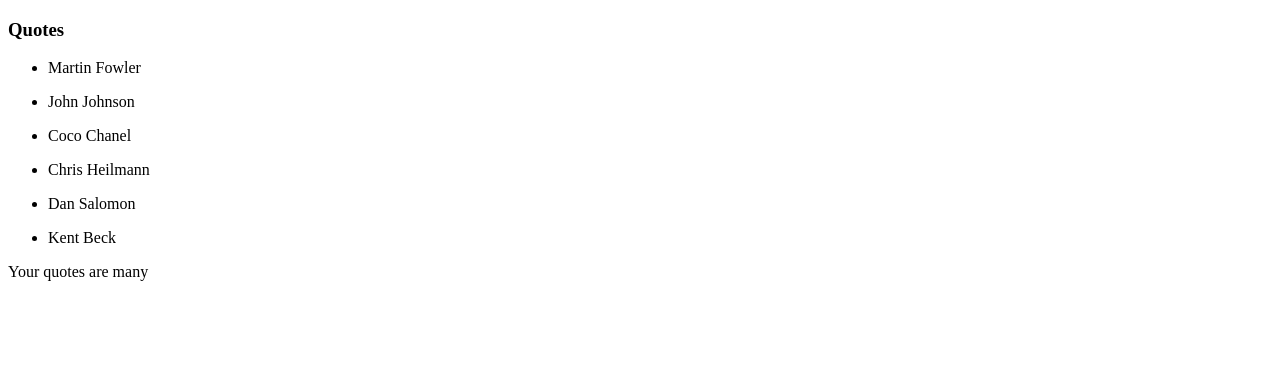
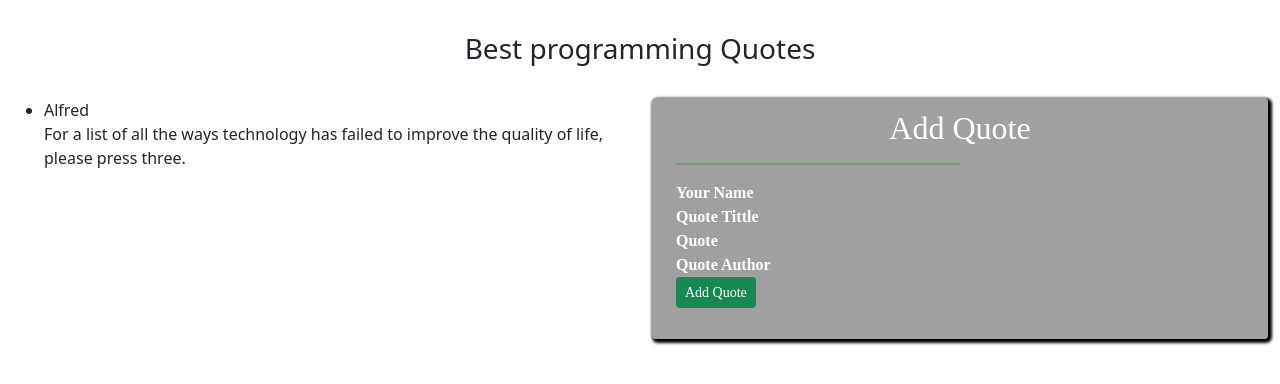
Before and after one commit to adeline-pepela/ip-quotes, an Angular app in the folder quote/: page / in a window 1280 px wide. Shown: the top 384 px of the page. Built offline with nearby package versions, Linux system fonts and the light colour scheme.

Commit message:
adding quote-detail component

```diff
--- a/quote/src/app/quote-detail/quote-detail.component.html
+++ b/quote/src/app/quote-detail/quote-detail.component.html
@@ -1,4 +1,4 @@
-
+<p> {{quote.description}} </p>
 <!-- <h6 class="card-subtitle mb-2 text-muted"> - {{quoty.author}} <span id="when">Posted: {{quoty.datePosted|datePipe}} days ago.</span> </h6> -->
 <!-- <div class="container-fluid" id="buttons">
   <button class="btn btn-sm btn-success" (click)='upvote()'>{{quoty.likes}} <i class="fa fa-thumbs-up" id="like"></i></button>
--- a/quote/src/app/quote-detail/quote-detail.component.ts
+++ b/quote/src/app/quote-detail/quote-detail.component.ts
@@ -1,4 +1,4 @@
-import { Component, OnInit } from '@angular/core';
+import { Component, OnInit,Input } from '@angular/core';
 import { Quote } from '../quote';
 @Component({
   selector: 'app-quote-detail',
@@ -6,7 +6,7 @@ import { Quote } from '../quote';
   styleUrls: ['./quote-detail.component.css']
 })
 export class QuoteDetailComponent implements OnInit {
-  // @Input()quote: Quote;
+  @Input() quote: Quote;
   // @Output() isRead = new EventEmitter<boolean>();
   // deleteQuote(read:boolean){
   //   this.isRead.emit(read);
--- a/quote/src/app/quote-form/quote-form.component.html
+++ b/quote/src/app/quote-form/quote-form.component.html
@@ -1,46 +1,25 @@
+ <form>
  <div class="container-fluid">
      <h2 class="heading">Add Quote</h2>
      <hr>
-     <!-- <form (ngSubmit)='addQuote() ;quotesForm.resetForm({})' #quotesForm='ngForm'> --> -->
-        <!-- <div class="form-group"> -->
-          <!-- <label for="name">Your Name</label> -->
-          <!-- <input type="text" required class="form-control" id="name" [(ngModel)]="quoted.name" name="name" #name='ngModel' minlength="3"> -->
-          <!-- <div *ngIf="name.invalid && name.dirty" class="alert alert-danger"> -->
-            <!-- <div *ngIf="name.errors.required"> -->
-                <!-- Your name is required. -->
-            <!-- </div> -->
-            <!-- <div *ngIf="name.errors.minlength"> -->
-              <!-- Name is at least 3 characters long. -->
-            <!-- </div> -->
-          <!-- </div>  -->
-        <!-- </div> -->
-        <!-- <div class="form-group"> -->
-          <!-- <label for="name">Quote Tittle</label> -->
-          <!-- <input type="text" required class="form-control" id="title" [(ngModel)]="quoted.title" name="title" #title='ngModel'> -->
-          <!-- <div *ngIf="title.invalid && title.dirty" class="alert alert-danger"> -->
-            <!-- <div *ngIf="title.errors.required"> -->
-                <!-- Title is required. -->
-            <!-- </div> -->
-          <!-- </div> -->
-        <!-- </div> -->
-        <!-- <div class="form-group"> -->
-          <!-- <label for="description">Quote</label> -->
-          <!-- <textarea class="form-control" id="quote" rows="2" required [(ngModel)]="quoted.quote" name="quote" #quote='ngModel'></textarea> -->
-          <!-- <div *ngIf="quote.invalid && quote.dirty" class="alert alert-danger"> -->
-            <!-- <div *ngIf="quote.errors.required"> -->
-                <!-- Quote can not be empty. -->
-            <!-- </div> -->
-          <!-- </div> -->
-        <!-- </div> -->
-        <!-- <div class="form-group"> -->
-          <!-- <label for="name">Quote Author</label> -->
-          <!-- <input type="text" required class="form-control" id="author"[(ngModel)]="quoted.author" name="author" #author='ngModel'> -->
-          <!-- <div *ngIf="title.invalid && title.dirty" class="alert alert-danger"> -->
-            <!-- <div *ngIf="title.errors.required"> -->
-                <!-- Author Name is required. -->
-            <!-- </div> -->
-          <!-- </div> -->
-        <!-- </div> -->
-        <!-- <button type="submit" class="btn btn-sm btn-success">Add Quote</button> -->
-    <!-- </form> -->
-  <!-- </div>   -->
+
+         <div class="form-group">
+           <label for="name">Your Name</label>
+             </div>
+
+
+         <div class="form-group">
+          <label for="name">Quote Tittle</label>
+         <div class="form-group">
+          <label for="description">Quote</label>
+        </div>
+        <div class="form-group">
+          <label for="name">Quote Author</label>
+            </div>
+           </div>
+
+         <button type="submit" class="btn btn-sm btn-success">Add Quote</button>
+
+
+</div>
+</form>
--- a/quote/src/app/quote.ts
+++ b/quote/src/app/quote.ts
@@ -1,5 +1,8 @@
 export class Quote {
-    id! :number;
-    name!:string;
-    description!:string;
+constructor(  public id:number,
+    public name:string,
+    public description:string,
+    public author:string
+    ){}
+
 }
--- a/quote/src/app/quote/quote.component.html
+++ b/quote/src/app/quote/quote.component.html
@@ -1,12 +1,21 @@
-<div>
-    <h3> Quotes</h3>
-    <ul *ngFor="let quote of quotes">
-        <li>
-            {{quote.name}}
-            <!-- <app-quote-detail [quote]="quote"></app-quote-detail> -->
-        </li>
-    </ul>
-    <p *ngIf="quotes.length>4"> Your quotes are many</p>
+<div class="overlay">
+    <h3 class="my-3 p-3 text-center" > Best programming Quotes</h3>
+    <div class="container-fluid">
+      <div class="row">
+        <div class="col-md-6">
+          <ul *ngFor="let quote of quotes">
+            <li>
+                {{quote.name}}
+                 <app-quote-detail [quote]="quote"></app-quote-detail>
+              </li>
+        </ul>
+      </div>
+      <div class="col-md-6">
+        <app-quote-form></app-quote-form>
+      </div>
+    </div>
+
+
 </div>
 
 
--- a/quote/src/app/quote/quote.component.ts
+++ b/quote/src/app/quote/quote.component.ts
@@ -1,5 +1,6 @@
 import { Component, OnInit } from '@angular/core';
 import { Quote } from '../quote';
+import { QuoteFormComponent } from '../quote-form/quote-form.component';
 @Component({
   selector: 'app-quote',
   templateUrl: './quote.component.html',
@@ -7,12 +8,14 @@ import { Quote } from '../quote';
 })
 export class QuoteComponent implements OnInit {
 quotes:Quote[]=[
-  {id:1,name:"Martin Fowler" , description:"“Any fool can write code that a computer can understand. Good programmers write code that humans can understand.”"},
-  {id:2,name:"John Johnson " , description: "“First, solve the problem. Then, write the code.” "},
-  {id:3,name:"Coco Chanel" , description: "In order to be irreplaceable, one must always be different"},
-  {id:4,name:"Chris Heilmann" , description: "“Java is to JavaScript what car is to Carpet.” "},
-  {id:5,name:"Dan Salomon" , description:"“Sometimes it pays to stay in bed on Monday, rather than spending the rest of the week debugging Monday’s code.”"},
-  {id:6,name:"Kent Beck", description:"“Make it work, make it right, make it fast.” "},
+  // new Quote(1, 'Martin Fowler')
+  // {id:1,name:'Martin Fowler, description:"“Any fool can write code that a computer can understand. Good programmers write code that humans can understand.”"},
+  // {id:2,name:"John Johnson " , description: "“First, solve the problem. Then, write the code.” "},
+  // {id:3,name:"Coco Chanel" , description: "In order to be irreplaceable, one must always be different"},
+  // {id:4,name:"Chris Heilmann" , description: "“Java is to JavaScript what car is to Carpet.” "},
+  // {id:5,name:"Dan Salomon" , description:"“Sometimes it pays to stay in bed on Monday, rather than spending the rest of the week debugging Monday’s code.”"},
+  // {id:6,name:"Kent Beck", description:"“Make it work, make it right, make it fast.” "},
+  new Quote (7,'Alfred','For a list of all the ways technology has failed to improve the quality of life, please press three.','Alice Kahn')
 ]
   constructor() { }
 
--- a/quote/src/index.html
+++ b/quote/src/index.html
@@ -5,6 +5,7 @@
   <title>Quote</title>
   <base href="/">
   <meta name="viewport" content="width=device-width, initial-scale=1">
+  <link href="https://cdn.jsdelivr.net/npm/bootstrap@5.0.2/dist/css/bootstrap.min.css" rel="stylesheet" integrity="sha384-EVSTQN3/azprG1Anm3QDgpJLIm9Nao0Yz1ztcQTwFspd3yD65VohhpuuCOmLASjC" crossorigin="anonymous">
   <link rel="icon" type="image/x-icon" href="favicon.ico">
 </head>
 <body>
--- a/quote/src/styles.css
+++ b/quote/src/styles.css
@@ -1 +1,2 @@
 /* You can add global styles to this file, and also import other style files */
+/* @import "~bootstrap/dist/css/bootstrap.css" */
--- a/quote/tsconfig.json
+++ b/quote/tsconfig.json
@@ -3,6 +3,7 @@
   "compileOnSave": false,
   "compilerOptions": {
     "baseUrl": "./",
+    "strictPropertyInitialization": false,
     "outDir": "./dist/out-tsc",
     "forceConsistentCasingInFileNames": true,
     "strict": true,
```
